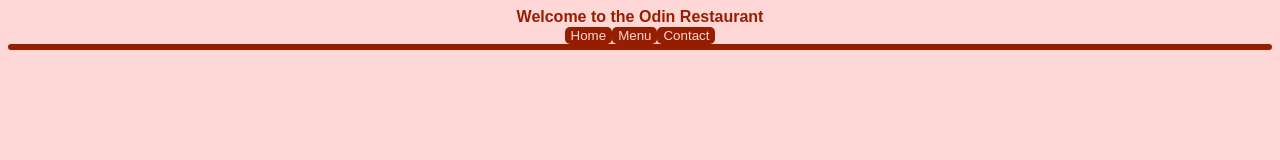
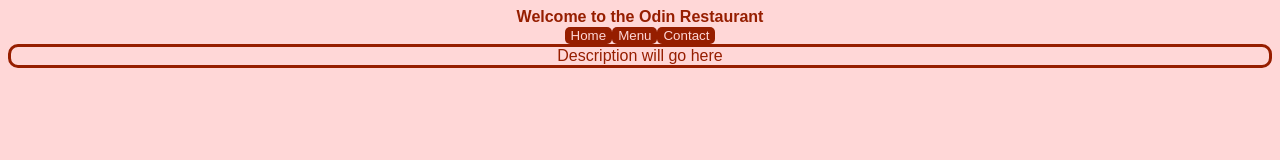
Before and after one commit to EliasBach/odin-js-3, a website built with webpack: page 3_restaurant-page/src/template.html in a window 1280 px wide. Both pictures are taken after a click on the button "Home". Built offline with nearby package versions, Linux system fonts and the light colour scheme.

Commit message:
first button testing

```diff
--- a/3_restaurant-page/src/index.js
+++ b/3_restaurant-page/src/index.js
@@ -2,6 +2,7 @@ import "./styles.css";
 import "./tab_home"
 import "./tab_menu"
 import "./tab_contact"
+import create_HomeTab from "./tab_home";
 
 
 const header = document.querySelector("header")
@@ -12,6 +13,8 @@ const content = document.querySelector("#content")
 
 const homeBtn = document.createElement("button")
 homeBtn.textContent = "Home"
+homeBtn.addEventListener("click", create_HomeTab)
+
 const menuBtn = document.createElement("button")
 menuBtn.textContent = "Menu"
 const contactBtn = document.createElement("button")
--- a/3_restaurant-page/src/styles.css
+++ b/3_restaurant-page/src/styles.css
@@ -26,6 +26,6 @@ button {
 #content {
   border-style: solid;
   border-color: var(--theme-color-1);
-  color: var(--theme-color-3);
+  color: var(--theme-color-1);
   border-radius: 10px;
 }
--- a/3_restaurant-page/src/tab_home.js
+++ b/3_restaurant-page/src/tab_home.js
@@ -2,3 +2,9 @@
 // to display info in the about tab
 
 // description, location
+export default function create_HomeTab() {
+    const tab = document.createElement("div")
+    tab.textContent = "Description will go here"
+
+    content.appendChild(tab)
+}
```
